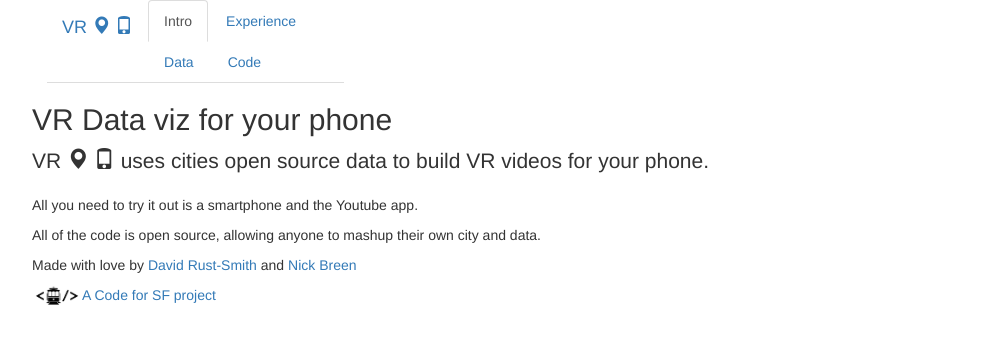
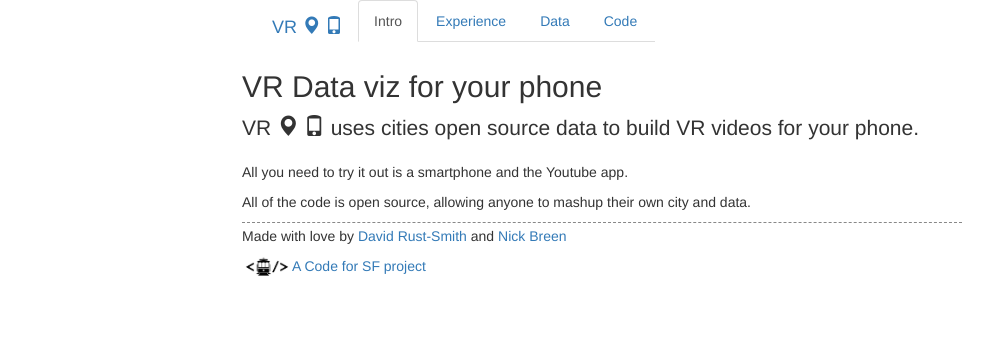
Before and after one commit to davidrs/vr-dataviz, a plain HTML site: page client/index.html in a window 1280 px wide. Shown: the whole page, without its empty margins (38-1031 px from the left). Drawn offline with nearby package versions, Linux system fonts and the light colour scheme.

Commit message:
minor style cleanup

```diff
--- a/client/index.html
+++ b/client/index.html
@@ -20,7 +20,7 @@
     <![endif]-->
   </head>
   <body>
-      <div class="container">
+      <div class="container vr-container">
         <div class="header">
             <div class="container-fluid">
                 <div class="navbar-header">
@@ -63,7 +63,7 @@
                       <div class="carousel-inner" role="listbox">
                         <div class="item active">
                             <a href="https://www.youtube.com/watch?v=8_8Ydd7POHM&list=PLXYeZ3VwLuLsYzMd9unp7_Ig_GJsjh3J8&index=1">
-                              <img src="../sf.png" alt="">
+                              <img src="../sf.jpg" alt="">
                               <div class="carousel-caption">
                                 SF
                               </div>
@@ -71,7 +71,7 @@
                         </div>
                         <div class="item">
                             <a href="https://www.youtube.com/watch?v=wbHBMsaqOXg&list=PLXYeZ3VwLuLsYzMd9unp7_Ig_GJsjh3J8&index=2">
-                              <img src="../istanbul.png" alt="">
+                              <img src="../istanbul.jpg" alt="">
                               <div class="carousel-caption">
                                 Istanbul
                               </div>
@@ -79,7 +79,7 @@
                         </div>
                         <div class="item">
                             <a href="https://www.youtube.com/watch?v=Xyuimk6KQNA&index=3&list=PLXYeZ3VwLuLsYzMd9unp7_Ig_GJsjh3J8">
-                              <img src="../ottawa.png" alt="">
+                              <img src="../ottawa.jpg" alt="">
                               <div class="carousel-caption">
                                 Ottawa
                               </div>
--- a/client/styles.css
+++ b/client/styles.css
@@ -1,4 +1,7 @@
 .footer {
+    border-top: #888 1px dashed;
+    padding-top: 3px;
+    margin-top: 5px;
     height: 50px;
 }
 .code-for-sf-link {
@@ -11,3 +14,13 @@
     position: relative;
     font-weight: bold;
 }
+
+.vr-container{
+	max-width: 750px;
+}
+
+
+.nav-tabs {
+    display: block;
+    float: right;
+}
```
